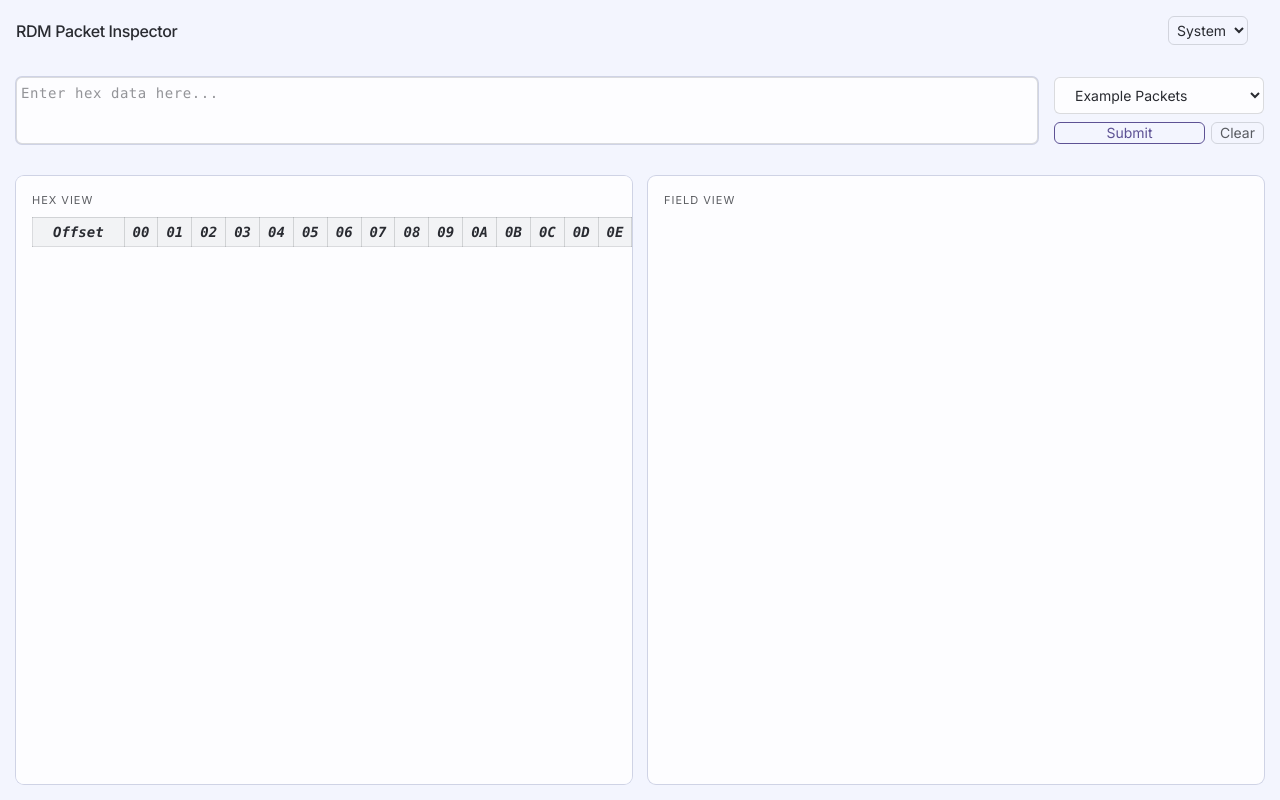
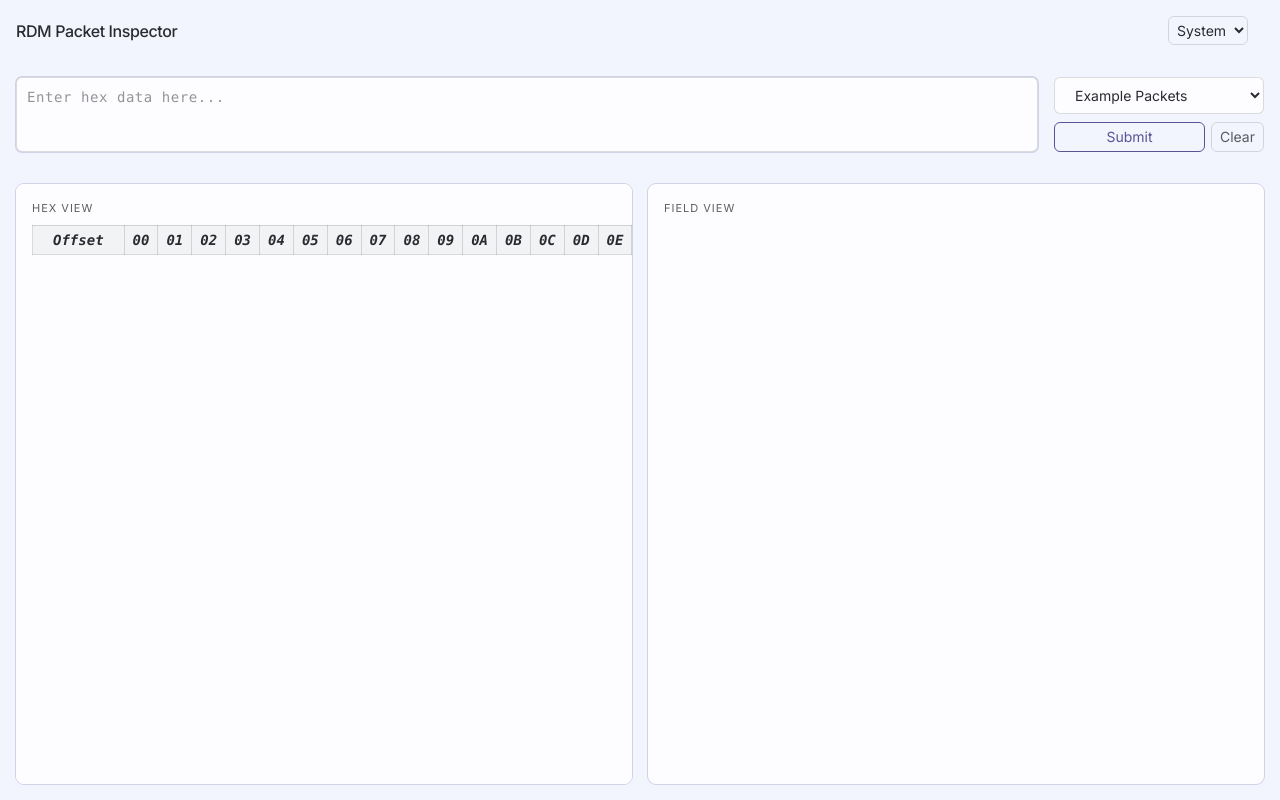
Before and after one commit to r-chua/rdm-packet-inspector, a React (Vite) app: page / in a window 1280 px wide. Built offline with nearby package versions, Linux system fonts and the light colour scheme.

Commit message:
refactor: adjust input padding

```diff
--- a/src/components/HexInput.tsx
+++ b/src/components/HexInput.tsx
@@ -45,8 +45,8 @@ export function HexInput({ onParse }: HexInputProps) {
         <textarea
           id="hex-input"
           className={cn(
-            'flex-1 min-w-0 h-[67px]',
-            'p-1',
+            'flex-1 min-w-0 h-[75px]',
+            'py-2 px-2.5',
             'block w-full rounded-md',
             'bg-surface',
             'border border-border sm:text-sm',
@@ -58,7 +58,6 @@ export function HexInput({ onParse }: HexInputProps) {
             'focus-visible:outline-hidden',
             'font-mono tracking-[0.04em] leading-relaxed'
           )}
-          rows={4}
           spellCheck={false}
           autoComplete="off"
           placeholder="Enter hex data here..."
@@ -108,12 +107,12 @@ export function HexInput({ onParse }: HexInputProps) {
               }}
               className={cn(
                 'flex-1',
-                'px-2 rounded-md',
+                'px-2 py-1 rounded-md',
                 'bg-transparent',
                 'border border-accent',
                 'text-accent text-sm',
                 'hover:bg-accent/10 active:bg-accent/20',
-                'focus-visible:outline-2 focus-visible:outline-offset-2 ',
+                'focus-visible:outline-2 focus-visible:outline-offset-2',
                 'focus-visible:outline-focus'
               )}
             >
@@ -125,12 +124,12 @@ export function HexInput({ onParse }: HexInputProps) {
               onClick={handleClear}
               className={cn(
                 'flex-none',
-                'px-2 rounded-md',
+                'px-2 py-1 rounded-md',
                 'bg-transparent',
                 'text-fg-muted text-sm',
                 'border border-border',
                 'hover:bg-fg/8 active:bg-fg/15',
-                'focus-visible:outline-2 focus-visible:outline-offset-2 ',
+                'focus-visible:outline-2 focus-visible:outline-offset-2',
                 'focus-visible:outline-focus'
               )}
             >
```
